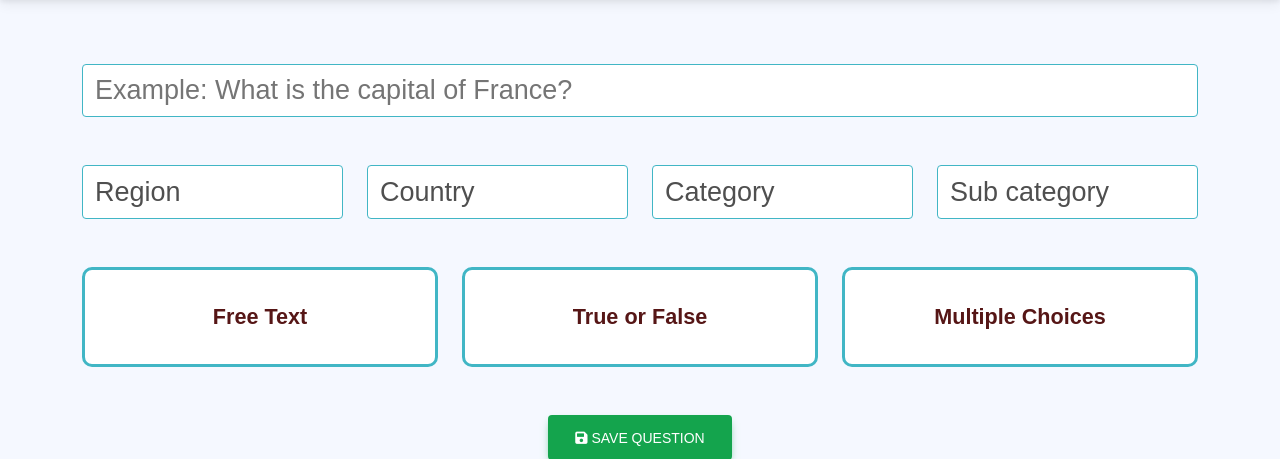
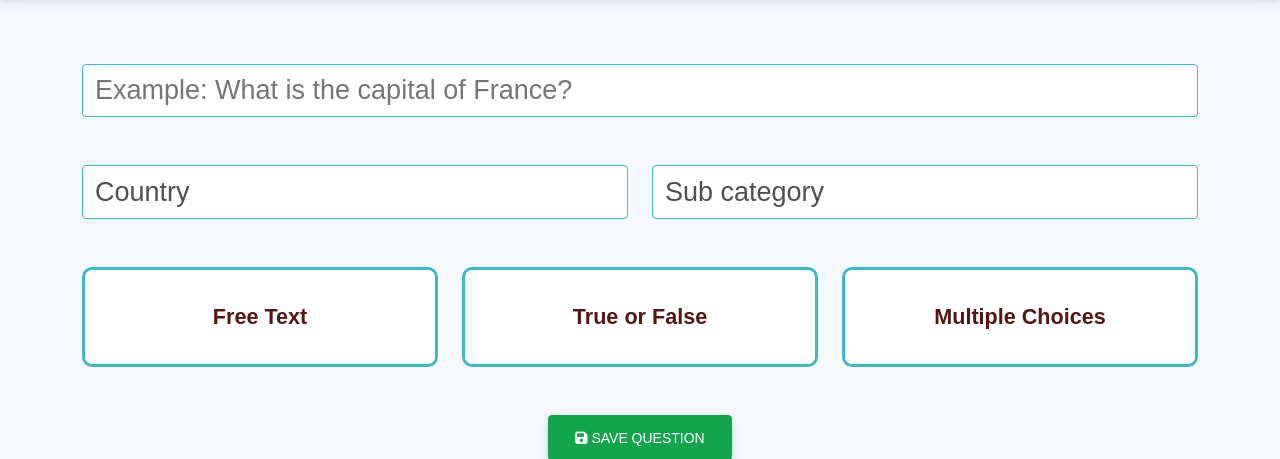
Before and after one commit to ajappdev/quizz_project, a Django app: page /administrator/add-question/ in a window 1280 px wide. Shown: the part 62-521 px from the top of the page. Run offline with Django 4.2, Linux system fonts and the light colour scheme; data that the repository does not hold is empty; some libraries are stand-ins or nearby versions; some web fonts are replaced.

Commit message:
action create question

```diff
--- a/app/m01_question.py
+++ b/app/m01_question.py
@@ -11,11 +11,10 @@ def check_question(question_type: str,
         choices_list: list,
         right_answer: str,
         country: str,
-        category: str,
         question: str,
-        region: str,
         sub_category: str):
 
+    print(country)
     error_return = ""
 
     # Check if the question was provided
@@ -28,7 +27,7 @@ def check_question(question_type: str,
 
     # Check if a the type of the question is valid
     elif question_type.lower() not in [q.lower() for q in questions_types]:
-        error_return = "The answer does not figure among the provided choices!"
+        error_return = "The question type is not valid!"
 
     # Check if a free text question was provided with choices
     elif len(choices_list) > 0 and question_type == "Free Text":
@@ -69,14 +68,6 @@ def check_question(question_type: str,
         error_return = "The country does not exist!"
 
     # Check if the country was provided and exists
-    elif len(am.Region.objects.filter(name=region)) == 0:
-        error_return = "The region does not exist!"
-
-    # Check if the country was provided and exists
-    elif len(am.Category.objects.filter(name=category)) == 0:
-        error_return = "The category does not exist!"
-
-    # Check if the country was provided and exists
     elif len(
             am.SubCategory.objects.filter(name=sub_category)) == 0:
         error_return = "The sub category does not exist!"
@@ -85,9 +76,7 @@ def check_question(question_type: str,
     else:
         elements_dict = {
             "country": country,
-            "category": category,
             "question": question,
-            "region": region,
             "right_answer": right_answer,
             "sub_category": sub_category}
 
@@ -102,9 +91,7 @@ def create_question(
         choices_list: list,
         right_answer: str,
         country: str,
-        category: str,
         question: str,
-        region: str,
         sub_category: str
     ):
 
@@ -112,17 +99,13 @@ def create_question(
         choices_list,
         right_answer,
         country,
-        category,
         question,
-        region,
         sub_category)
 
     if check == "":
         # Create the question
         new_question = am.Question()
-        new_question.category = am.Category.objects.filter(name=category)[0]
         new_question.country = am.Country.objects.filter(name=country)[0]
-        new_question.region = am.Region.objects.filter(name=region)[0]
         new_question.sub_category = am.SubCategory.objects.filter(
             name=sub_category)[0]
         new_question.question = question
@@ -140,7 +123,6 @@ def create_question(
             new_choice.question = new_question
             new_choice.save()
 
-        return "OK"
-
+        return ""
     else:
         return check
--- a/app/models.py
+++ b/app/models.py
@@ -89,10 +89,8 @@ class Question(models.Model):
     question = models.TextField(
         null=False,
         blank=False)
-    category = models.ForeignKey(Category, on_delete=models.CASCADE)
     sub_category = models.ForeignKey(SubCategory, on_delete=models.CASCADE)
     country = models.ForeignKey(Country, on_delete=models.CASCADE)
-    region = models.ForeignKey(Region, on_delete=models.CASCADE)
     type = models.CharField(
         max_length=200,
         null=False,
--- a/app/templates/administrator/add-update-question.html
+++ b/app/templates/administrator/add-update-question.html
@@ -12,15 +12,7 @@
             <div class="col-lg-12 col-12 col-md-12 mb-5">
                 <input id="add_question_field_question" class="add_question_field form-control" placeholder="{% trans 'Example: What is the capital of France?' %}">
             </div>
-            <div class="col-lg-3 col-12 col-md-12 mb-5">
-                <select id="add_question_field_region" class="add_question_field form-control">
-                    <option disabled selected value="">{% trans 'Region' %}</option>
-                    {% for region in regions %}
-                        <option value="{{region.id|safe}}">{{region}}</option>
-                    {% endfor %}
-                </select>
-            </div>
-            <div class="col-lg-3 col-12 col-md-12 mb-5">
+            <div class="col-lg-6 col-12 col-md-12 mb-5">
                 <select id="add_question_field_country" class="add_question_field form-control">
                     <option disabled selected value="">{% trans 'Country' %}</option>
                     {% for country in countries %}
@@ -28,15 +20,7 @@
                     {% endfor %}
                 </select>
             </div>
-            <div class="col-lg-3 col-12 col-md-12 mb-5">
-                <select id="add_question_field_category" class="add_question_field form-control">
-                    <option disabled selected value="">{% trans 'Category' %}</option>
-                    {% for category in categories %}
-                        <option value="{{category.id|safe}}">{{category}}</option>
-                    {% endfor %}
-                </select>
-            </div>
-            <div class="col-lg-3 col-12 col-md-12 mb-5">
+            <div class="col-lg-6 col-12 col-md-12 mb-5">
                 <select id="add_question_field_sub_category" class="add_question_field form-control">
                     <option disabled selected value="">{% trans 'Sub category' %}</option>
                     {% for sub_category in sub_categories %}
@@ -85,7 +69,7 @@
             <div style="display:none;" id="free_text_answer">
                 <div class="col-lg-12 col-12 col-md-12 mb-5">
                     <label class="form-label">{% trans 'Answer' %}</label>
-                    <textarea style="resize: none;" class="form-control" placeholder="{% trans 'Example: The capital of France is Paris' %}"></textarea>
+                    <textarea id="add_question_field_answer" style="resize: none;" class="form-control" placeholder="{% trans 'Example: The capital of France is Paris' %}"></textarea>
                 </div>
             </div>
 
@@ -120,6 +104,7 @@
 //////////////////////////////////////////////////////////
 
 selected_type = ""
+var array_choices = []
 
 //////////////////////////////////////////////////////////
 //////////////////////////////////////////////////////////
@@ -149,6 +134,41 @@ $( document ).ready(function() {
 $(document).on("click", "#save_question_button", function() {
 
 
+        data_dict = {
+            "action": "save_question_form",
+            "question_text": $("#add_question_field_question").val(),
+            "question_country": $("#add_question_field_country option:selected").text(),
+            "question_sub_category": $("#add_question_field_sub_category option:selected").text(),
+            "question_type": selected_type,
+            "question_choices": array_choices,
+            "question_answer": $("#add_question_field_answer").val()
+        }
+
+        $.ajax({
+            headers: {
+                "X-CSRFToken": getCookie("csrftoken")
+            },
+            type: 'POST',
+            processData: false,
+            contentType: false,
+            url: "{% url 'ajax_calls' %}",
+            data: JSON.stringify(data_dict),
+            success: function(response) {
+                if (response['error_message'] != "")
+                {
+                    Swal.fire({
+                        icon: 'error',
+                        title: translate_js('An error has occurred!', "EN"),
+                        text: response['error_message'],
+                        position: 'center',
+                        showConfirmButton: false,
+                    })
+                }else
+                {
+                    document.location.href = '../../administrator/questions/?success_message=creation'
+                }
+            }
+        })
 
 });
 
--- a/app/views.py
+++ b/app/views.py
@@ -21,6 +21,7 @@ from shutil import move
 import app.models as am
 import app.forms as af
 import app.m00_common as m00
+import app.m01_question as m01
 
 # DECLARING FONCTIONS
 
@@ -76,15 +77,11 @@ def admin_settings(request):
 
 def add_question(request):
 
-    regions = am.Region.objects.all()
-    categories = am.Category.objects.all()
     countries = am.Country.objects.all()
     sub_categories = am.SubCategory.objects.all()
 
     template = 'administrator/add-update-question.html'
     context = {
-        "regions": regions,
-        "categories": categories,
         "countries": countries,
         "sub_categories": sub_categories,
         }
@@ -148,6 +145,33 @@ def ajax_calls(request):
             current_regions = list(
                 am.Region.objects.all().values("id", "name"))
             data_dict = {"current_regions": current_regions}
+
+        elif action == "save_question_form":
+
+            error_message = ""
+            question_type = ""
+            if received_json_data['question_type'] == "freetext":
+                question_type = "Free Text"
+            elif received_json_data['question_type'] == "truefalse":
+                question_type = "True or False"
+            elif received_json_data['question_type'] == "multiplechoices":
+                question_type = "Multiple Choices"
+            else:
+                question_type = received_json_data['question_type']
+
+            try:
+                error_message = m01.create_question(
+                    question_type,
+                    received_json_data['question_choices'],
+                    received_json_data['question_answer'],
+                    received_json_data['question_country'],
+                    received_json_data['question_text'],
+                    received_json_data['question_sub_category'],
+                )
+            except Exception as e:
+                error_message = e
+
+            data_dict = {"error_message": str(error_message)}
 
         elif action == "get_current_categories":
             current_categories = list(
```
Also changed, not shown: app/migrations/0002_rename_choices_answer_rename_choice_answer_answer_and_more.py (added).
